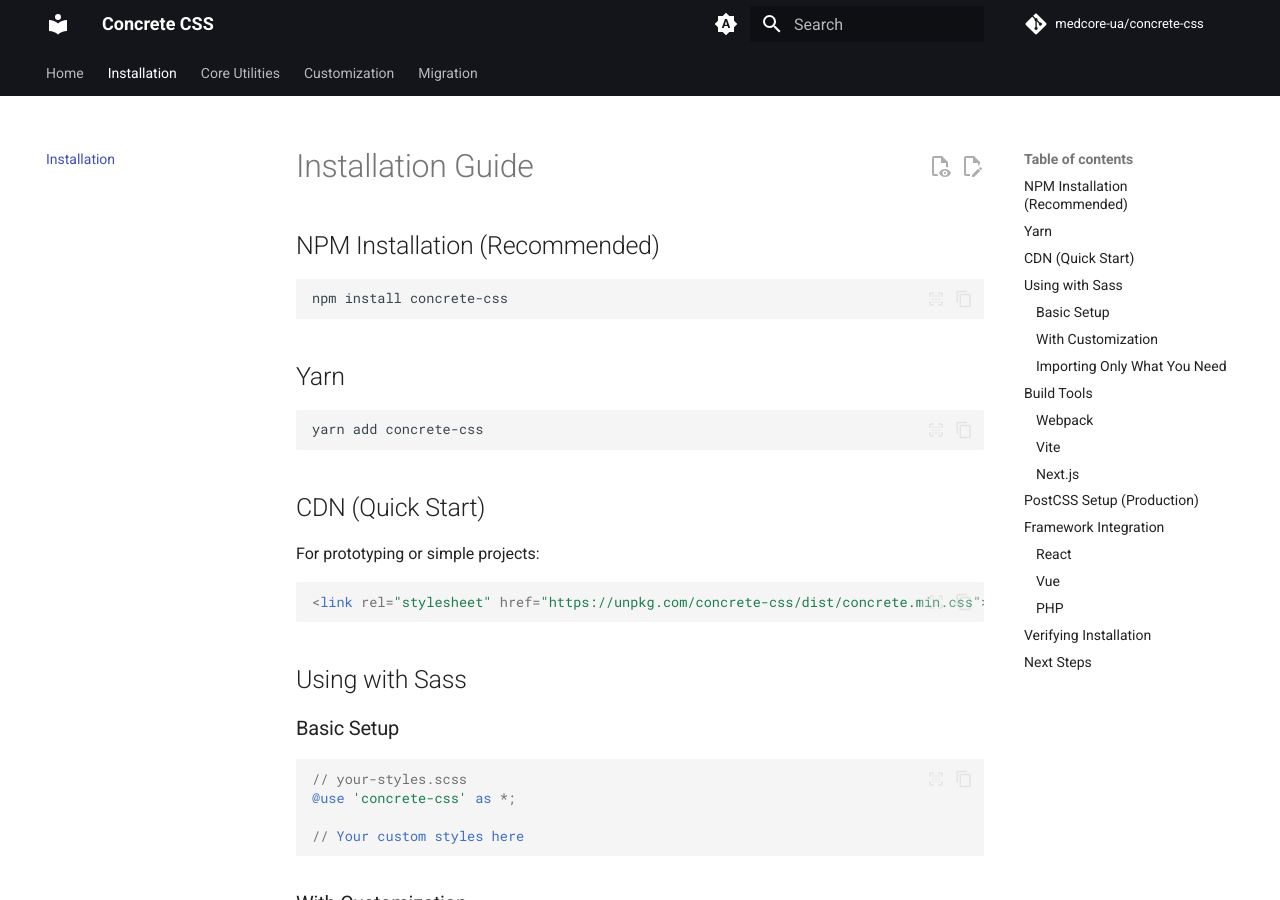
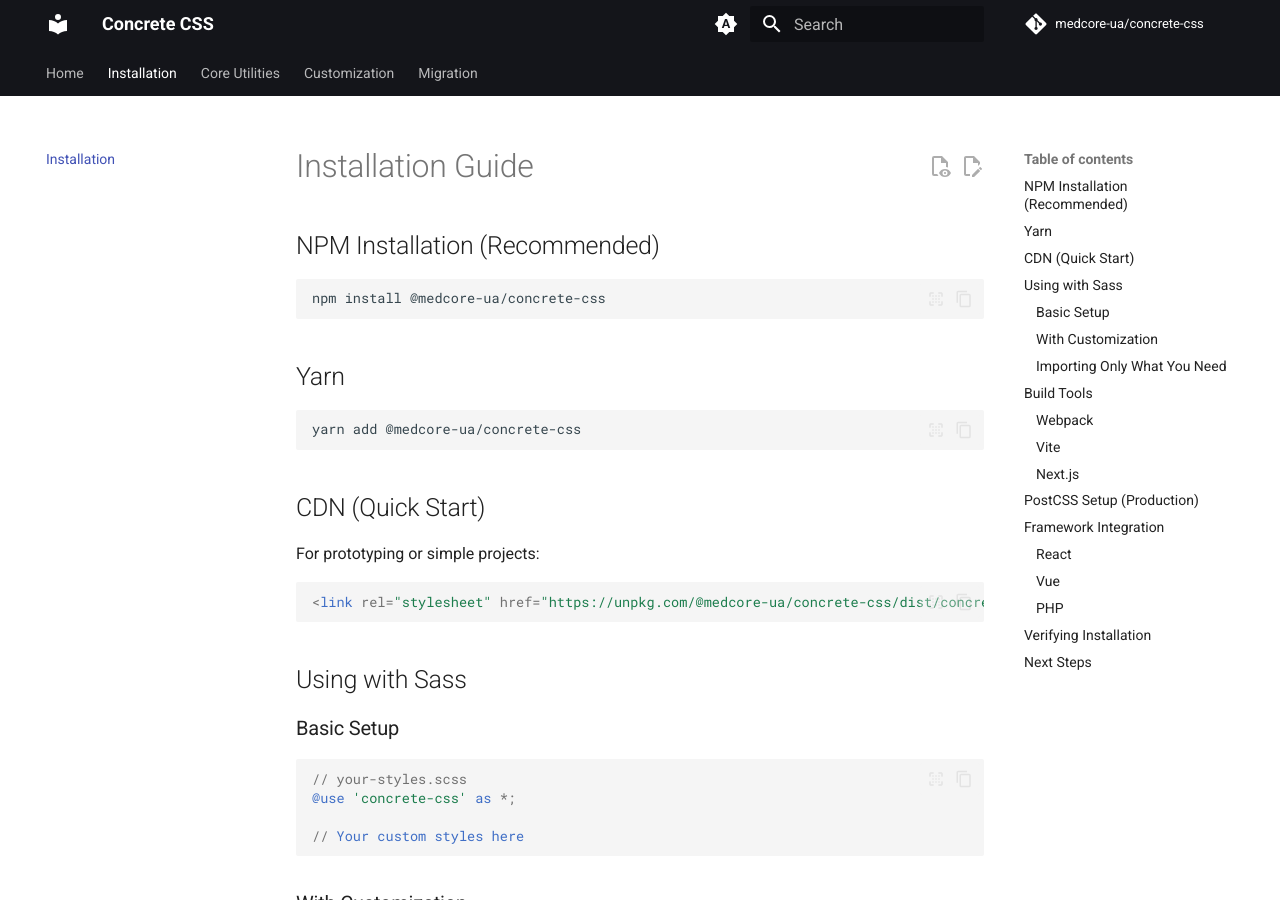
Before and after one commit to medcore-ua/concrete-css, an MkDocs documentation site: the page built from docs/installation.md, in a window 1280 px wide and 900 px high. Built offline with MkDocs 1.6.1 and Material for MkDocs 9.7.7, drawn with Linux system fonts in a browser that asks for light colours; comment, search, counter and statistics services are not loaded.

Commit message:
docs: Update package name in installation docs

````diff
--- a/docs/installation.md
+++ b/docs/installation.md
@@ -3,13 +3,13 @@
 ## NPM Installation (Recommended)
 
 ```bash
-npm install concrete-css
+npm install @medcore-ua/concrete-css
 ```
 
 ## Yarn
 
 ```bash
-yarn add concrete-css
+yarn add @medcore-ua/concrete-css
 ```
 
 ## CDN (Quick Start)
@@ -17,7 +17,7 @@
 For prototyping or simple projects:
 
 ```html
-<link rel="stylesheet" href="https://unpkg.com/concrete-css/dist/concrete.min.css">
+<link rel="stylesheet" href="https://unpkg.com/@medcore-ua/concrete-css/dist/concrete.min.css">
 ```
 
 ## Using with Sass
````
Also changed, not shown: docs/index.md (+1 -1 lines).
